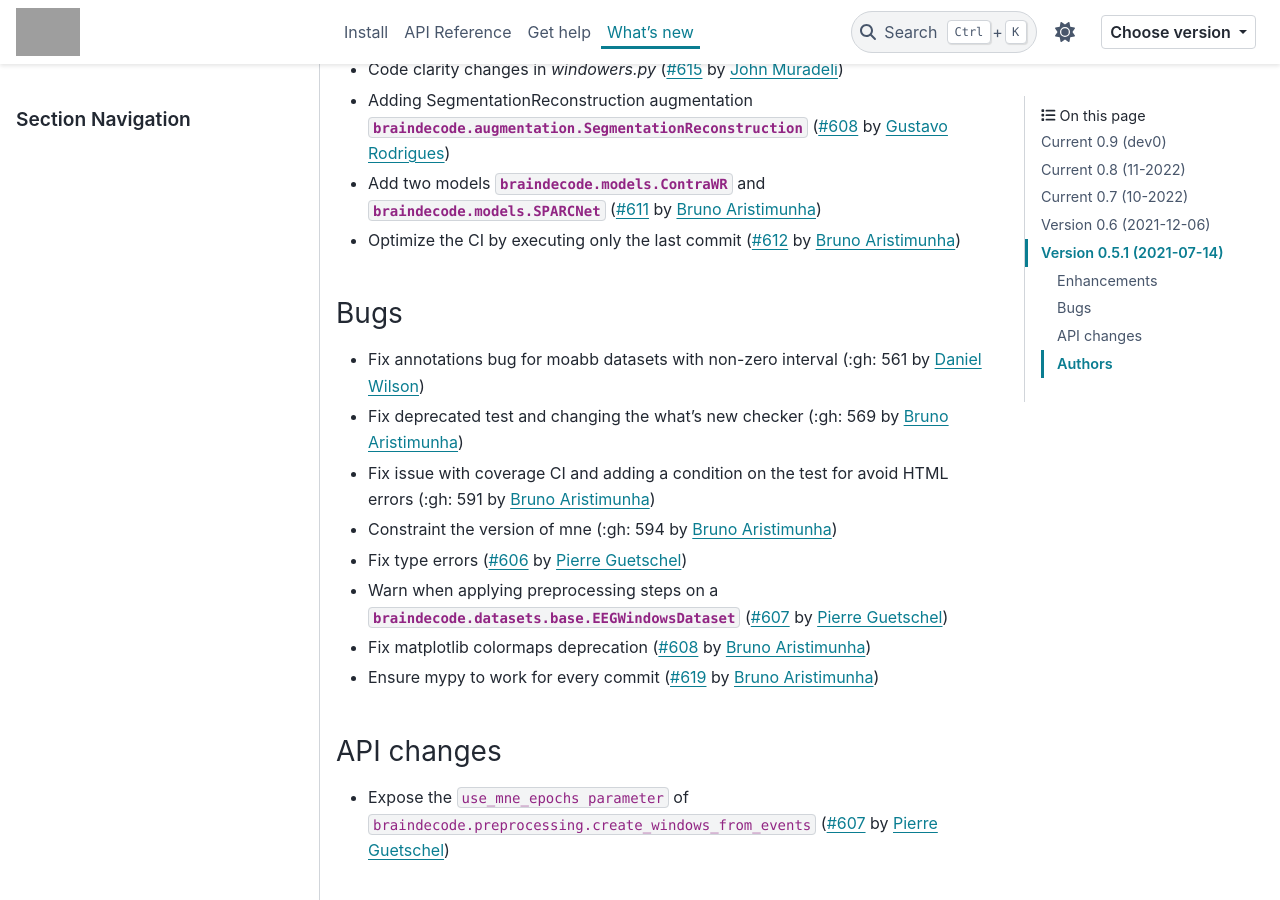
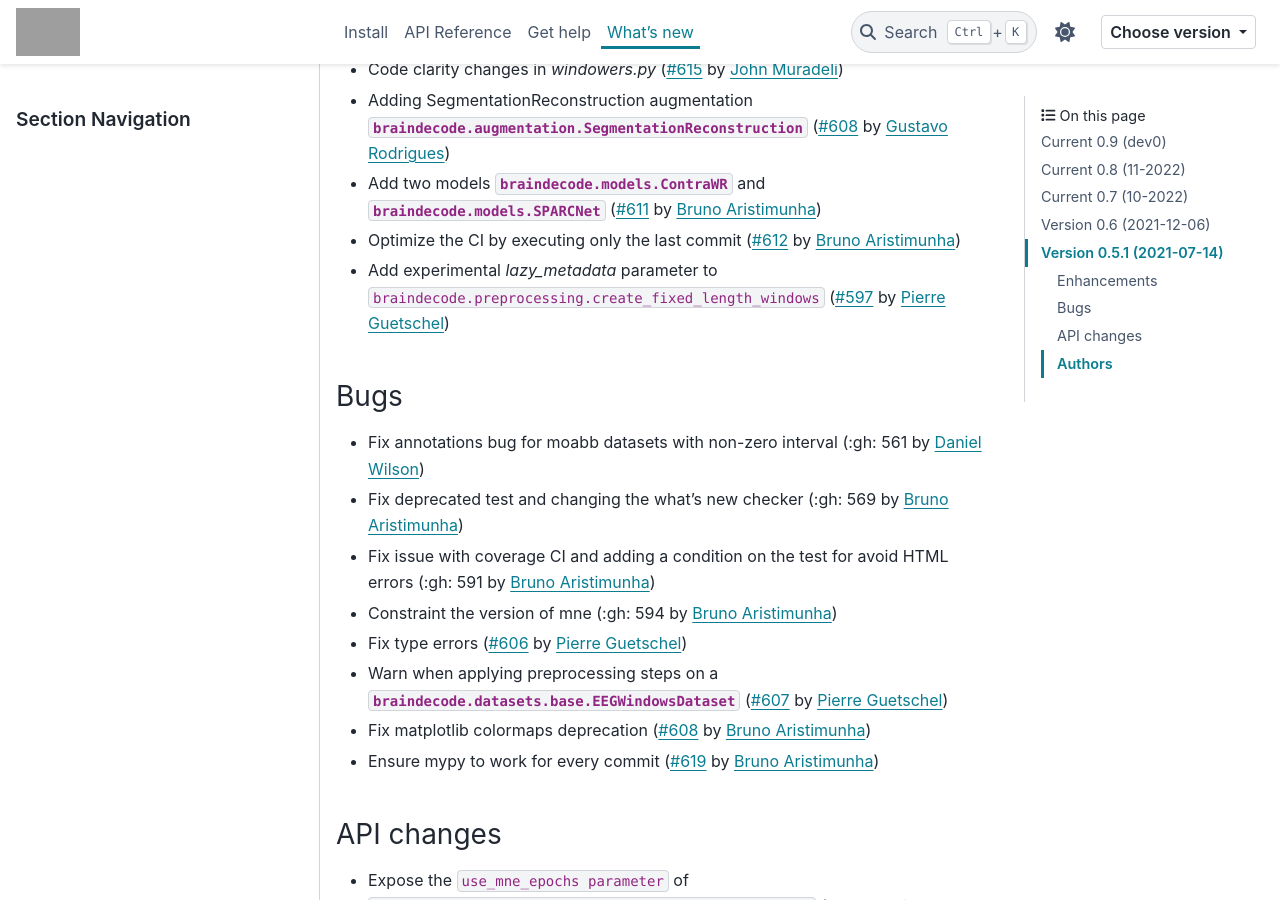
Before and after one commit to braindecode/braindecode, a Sphinx documentation site: the page built from docs/whats_new.rst, in a window 1280 px wide and 900 px high, scrolled down 1045 px. Built offline with Sphinx 7.4.7 and the PyData theme 0.15.4, drawn with Linux system fonts in a browser that asks for light colours; pages that are not in the unit, such as notebooks, are missing from menus; comment, search, counter and statistics services are not loaded; cross-references to code outside the pages are shown as plain code; grey boxes are pictures that could not be loaded.

Commit message:
update whats_new.rst

```diff
--- a/docs/whats_new.rst
+++ b/docs/whats_new.rst
@@ -42,6 +42,7 @@ Enhancements
 - Adding SegmentationReconstruction augmentation :class:`braindecode.augmentation.SegmentationReconstruction` (:gh:`608` by `Gustavo Rodrigues`_)
 - Add two models :class:`braindecode.models.ContraWR` and :class:`braindecode.models.SPARCNet` (:gh:`611` by `Bruno Aristimunha`_)
 - Optimize the CI by executing only the last commit (:gh:`612` by `Bruno Aristimunha`_)
+- Add experimental `lazy_metadata` parameter to :function:`braindecode.preprocessing.create_fixed_length_windows` (:gh:`597` by `Pierre Guetschel`_)
 
 Bugs
 ~~~~
```
